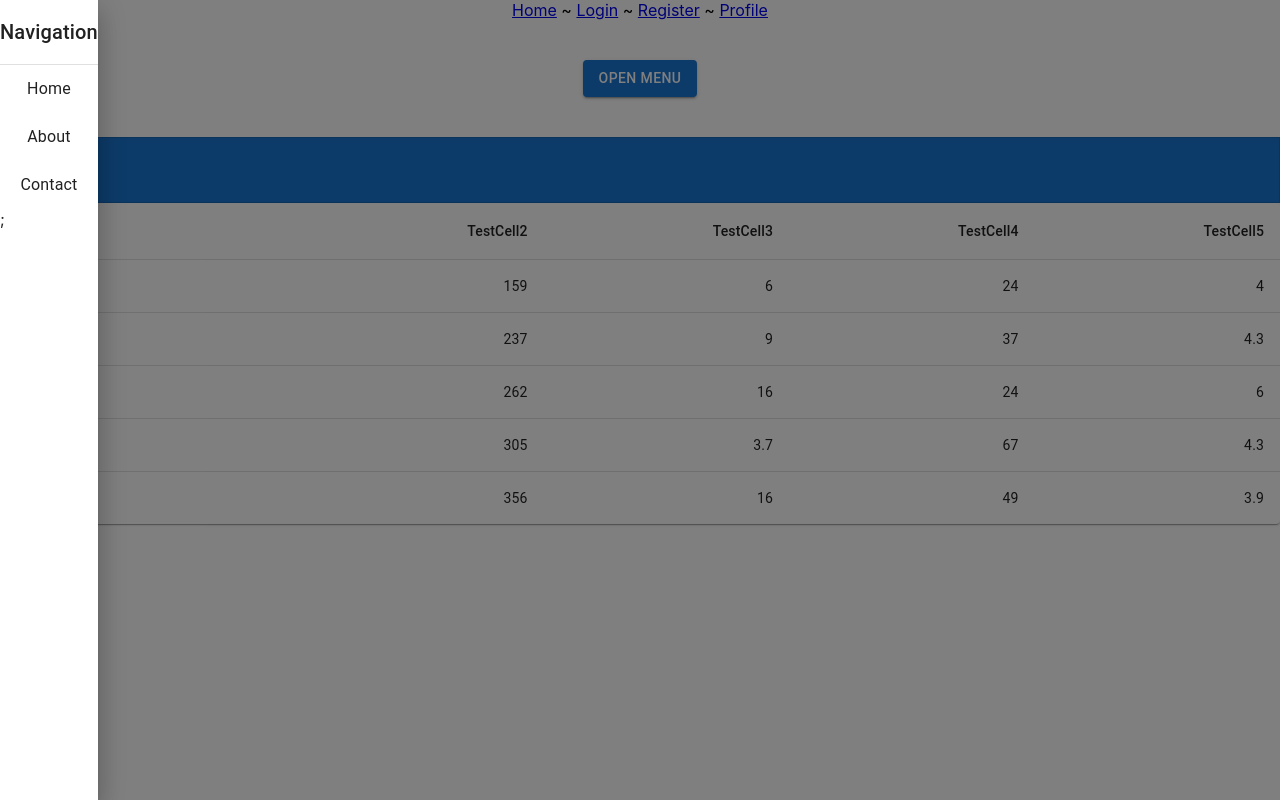
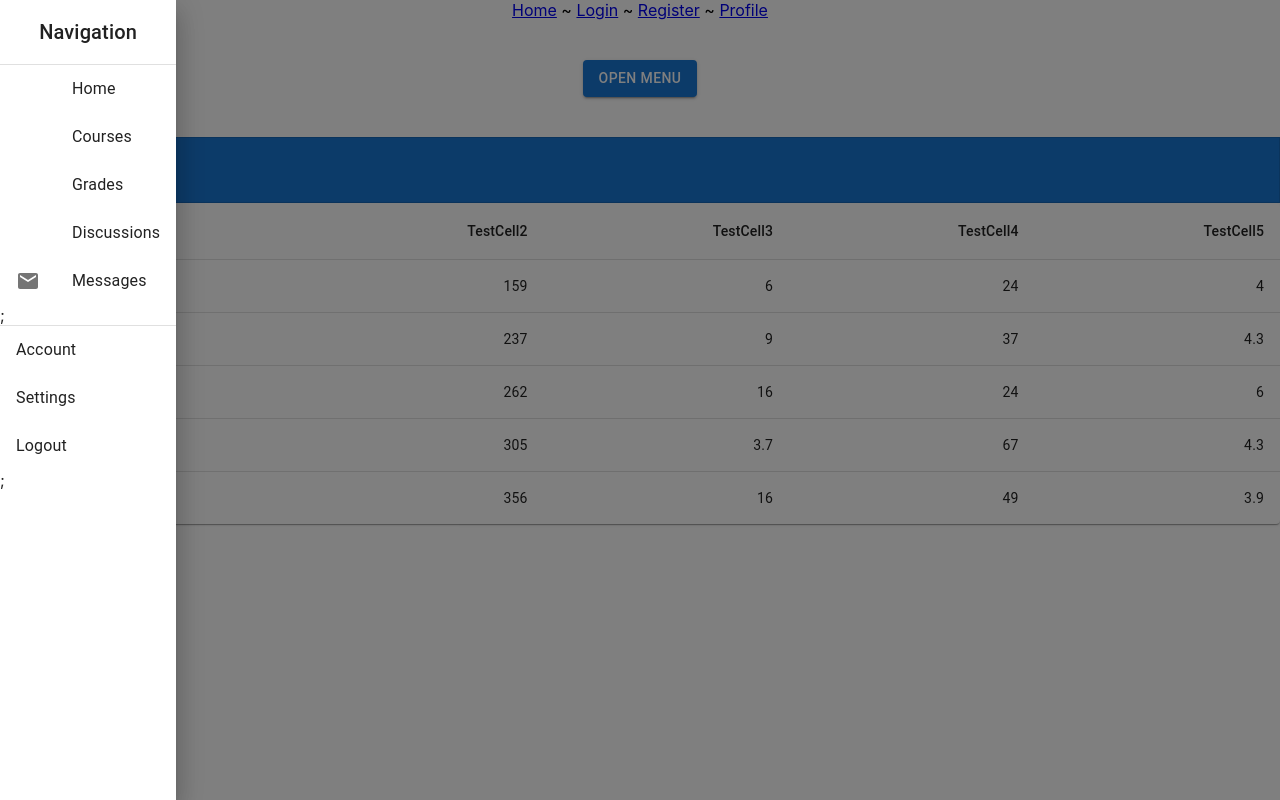
Before and after one commit to 2406-Ryan-Java-FS/project-2-frontend, a React (Create React App) app in the folder rev-learn/: page /profile in a window 1280 px wide. Both pictures are taken after a click on the button "menu". Built offline with nearby package versions, Linux system fonts and the light colour scheme.

Commit message:
Continued Menu formatting

```diff
--- a/rev-learn/src/components/student-profile/ResponsiveDrawer.jsx
+++ b/rev-learn/src/components/student-profile/ResponsiveDrawer.jsx
@@ -6,10 +6,7 @@ import List from '@mui/material/List';
 import Divider from '@mui/material/Divider';
 import ListItem from '@mui/material/ListItem';
 import ListItemButton from '@mui/material/ListItemButton';
-import ListItemIcon from '@mui/material/ListItemIcon';
 import ListItemText from '@mui/material/ListItemText';
-import InboxIcon from '@mui/icons-material/MoveToInbox';
-import MailIcon from '@mui/icons-material/Mail';
 
 
 export default function ResponsiveDrawer() {
@@ -22,12 +19,9 @@ export default function ResponsiveDrawer() {
   const DrawerList = (
     <Box sx={{ width: 250 }} role="presentation" onClick={toggleDrawer(false)}>
       <List>
-        {['Home', 'Courses', 'Discussions', 'Messages'].map((text, index) => (
+        {['Home', 'About', 'Contact Us'].map((text, index) => (
           <ListItem key={text} disablePadding>
             <ListItemButton>
-              <ListItemIcon>
-                {index === 3 ? <InboxIcon /> : ""}
-              </ListItemIcon>
               <ListItemText primary={text} />
             </ListItemButton>
           </ListItem>
@@ -38,9 +32,6 @@ export default function ResponsiveDrawer() {
         {['Account Settings', 'Logout'].map((text, index) => (
           <ListItem key={text} disablePadding>
             <ListItemButton>
-              {/* <ListItemIcon>
-                {index % 2 === 0 ? <InboxIcon /> : <MailIcon />}
-              </ListItemIcon> */}
               <ListItemText primary={text} />
             </ListItemButton>
           </ListItem>
--- a/rev-learn/src/components/student-profile/StudentAppBar.jsx
+++ b/rev-learn/src/components/student-profile/StudentAppBar.jsx
@@ -7,13 +7,16 @@ import IconButton from '@mui/material/IconButton';
 import ListItem from '@mui/material/ListItem';
 import ListItemButton from '@mui/material/ListItemButton';
 import ListItemText from '@mui/material/ListItemText';
+import { ListItemIcon } from '@mui/material';
 import MenuIcon from '@mui/icons-material/Menu';
+import MailIcon from '@mui/icons-material/Mail';
 import Toolbar from '@mui/material/Toolbar';
 import Typography from '@mui/material/Typography';
 
 
 const drawerWidth = 240;
-const navItems = ['Home', 'About', 'Contact'];
+const navItems = ['Home', 'Courses', 'Grades', 'Discussions', 'Messages'];
+const navItems2 = ['Account', 'Settings', 'Logout']
 
 export default function StudentAppBar() {
 
@@ -37,9 +40,10 @@ export default function StudentAppBar() {
 
         <Drawer
           open={isDrawerOpen}
-          onClose={() => setIsDrawerOpen(false)}>
+          onClose={() => setIsDrawerOpen(false)}
+          sx={{width:drawerWidth}}>
 
-          <Typography variant="h6" sx={{ my: 2 }}>
+          <Typography variant="h6" sx={{ my: 2, textAlign: 'center' }}>
             Navigation
           </Typography>
 
@@ -47,12 +51,34 @@ export default function StudentAppBar() {
 
           {navItems.map((item) => (
             <ListItem key={item} disablePadding>
-              <ListItemButton sx={{ textAlign: 'center' }}>
+              <ListItemButton sx={{ textAlign: 'left' }}>
+
+                <ListItemIcon>
+                  {item === 'Messages' ? <MailIcon /> : ""}
+                </ListItemIcon>
+
                 <ListItemText primary={item} />
               </ListItemButton>
             </ListItem>
           ))
           };
+
+          <Divider />
+
+          {navItems2.map((item) => (
+            <ListItem key={item} disablePadding>
+              <ListItemButton sx={{ textAlign: 'left' }}>
+                {/* <ListItemIcon>
+                  {key === 'Messages' ? <MailIcon /> : ""}
+                </ListItemIcon> */}
+                <ListItemText primary={item} />
+              </ListItemButton>
+            </ListItem>
+          ))
+          };
+
+
+
 
         </Drawer>
       </Toolbar>
```
